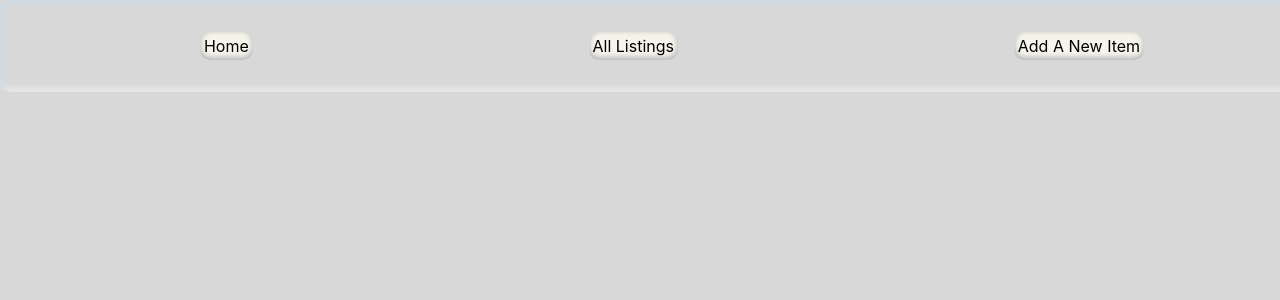
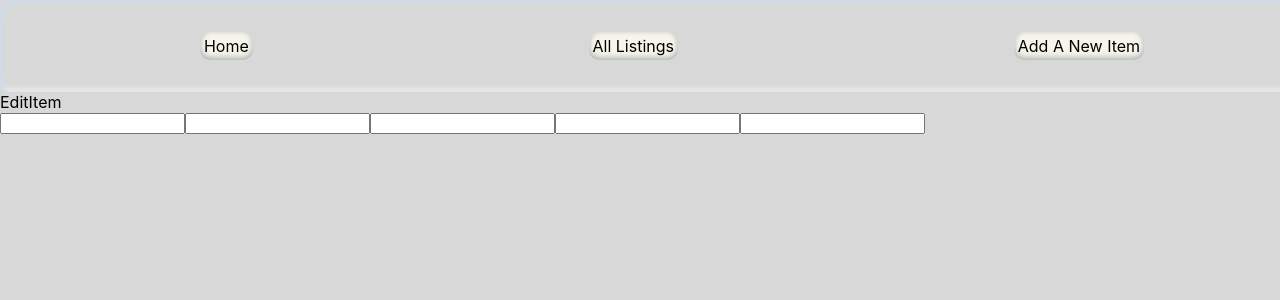
Before and after one commit to jozkan30/MERN-Stack-Group-Project-, a React (Create React App) app: page /items/1/edit in a window 1280 px wide. Shown: the top 300 px of the page. Built offline with nearby package versions, Linux system fonts and the light colour scheme.

Commit message:
Resolving merge conflict

```diff
--- a/src/App.css
+++ b/src/App.css
@@ -90,6 +90,8 @@ max-height: 100px;
   justify-content: space-around;
 }
 
+
+
 .itemDeets {
   order: 1;
   border: solid black;
--- a/src/App.js
+++ b/src/App.js
@@ -26,6 +26,7 @@ function App() {
           <Route path="/items" element={<Items />} />
           <Route path="/add-listing" element={<ItemCreate />} />
           <Route path="/items/:id" element={<ListingDetail />} />
+          <Route path="/items/:id/edit" element={<EditItem />} />
         </Routes>
       </div>
     </div>
--- a/src/screens/EditItem.jsx
+++ b/src/screens/EditItem.jsx
@@ -3,7 +3,7 @@ import React from 'react'
 export default function EditItem() {
   return (
     <div>EditItem
-        <form className='editForm'>
+        <form className='inputForm'>
             <input className='titleEdit' type='text'></input>
             <input className='priceEdit' type='text'></input>
             <input className='descriptionEdit' type='text'></input>
--- a/src/screens/ListingDetail.jsx
+++ b/src/screens/ListingDetail.jsx
@@ -10,6 +10,7 @@ export default function ListingDetail() {
  const id = useParams()
 
  const[item, setItem] = useState({})
+
 
 
  async function fetchItem(){
@@ -39,7 +40,7 @@ fetchItem()
         </div>
         <div className='buttonsContainer'>
           <div className='itemDeets'>{item.description}</div>
-          <button className='edit'>Edit</button>
+          <Link className='edit' to={"/items/:id/edit"}>Edit</Link>
           <button className='iWantIt'>Gimme!</button>
         </div>
         </div>
```
